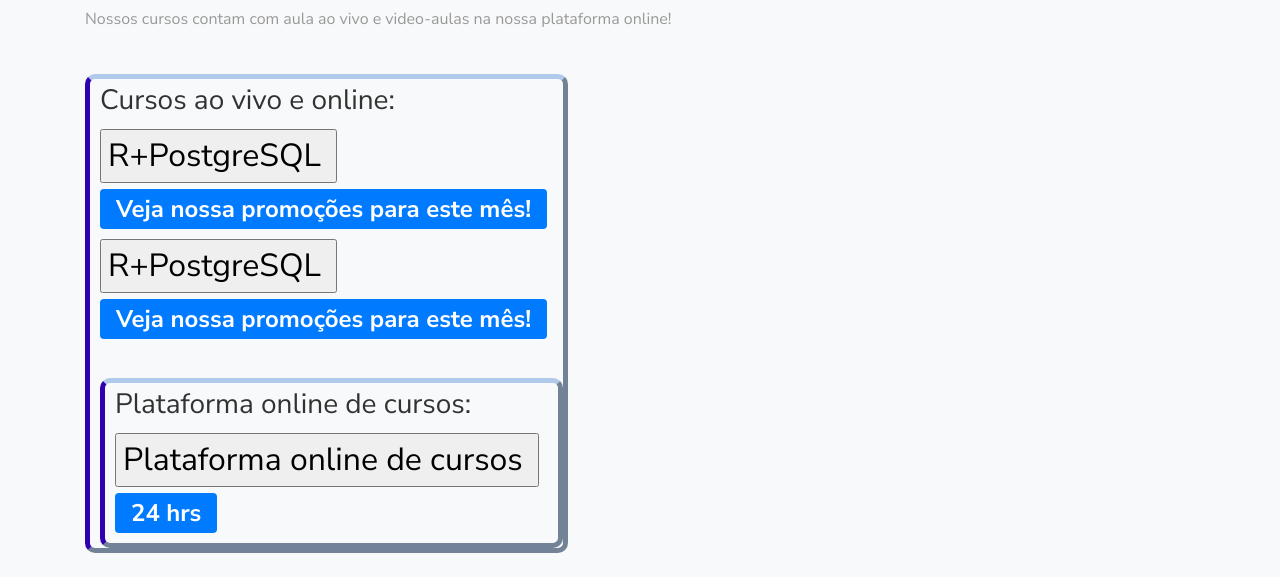
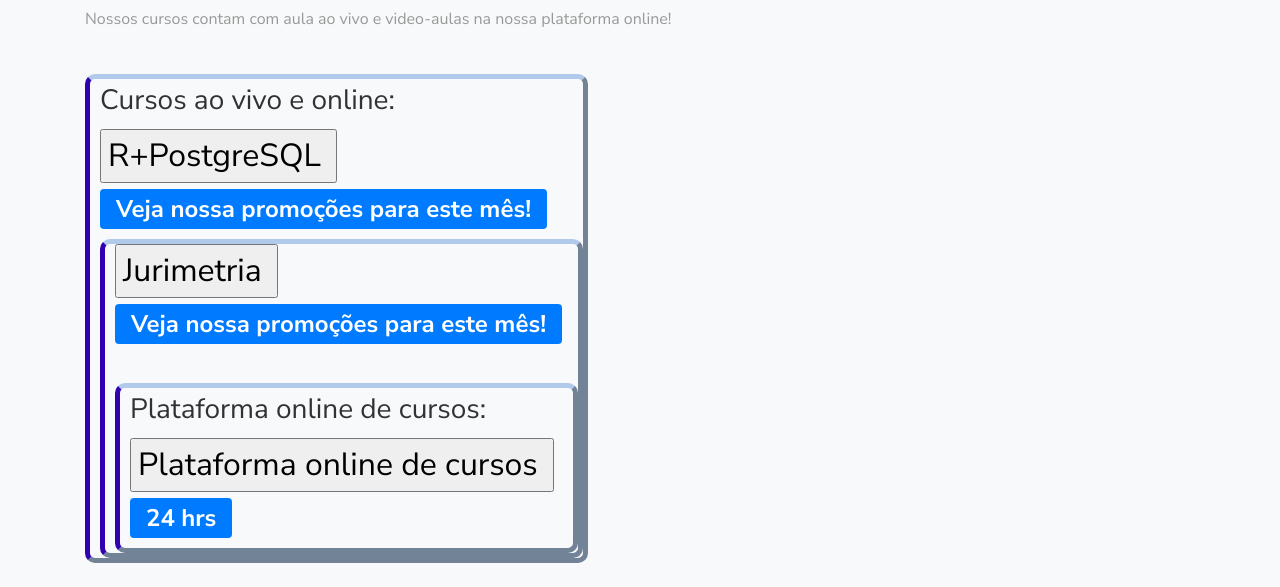
Before and after one commit to consudata/consudata, a plain HTML site: page docs/job-post.html in a window 1280 px wide. Shown: the part 732-1319 px from the top of the page. Drawn offline with Linux system fonts and the light colour scheme; some packages are replaced by stand-ins of ours; no server answers.

Commit message:
Update job-post.html

```diff
--- a/docs/job-post.html
+++ b/docs/job-post.html
@@ -100,8 +100,9 @@
                            <span class="bg-primary text-white badge py-2 px-3"> Veja nossa promoções para este mês!</span>
                           </div>
                         </div>
+			    <div id="quadro1">
 			     <div class="job-post-item-header d-flex align-items-center">
-                          <h2 class="mr-3 text-black"><input id="butao" type="button" onClick="window.open('https://jurimetria.consudata.com.br/')" value="R+PostgreSQL "></a>
+                          <h2 class="mr-3 text-black"><input id="butao" type="button" onClick="window.open('https://jurimetria.consudata.com.br/')" value="Jurimetria "></a>
                             <div class="badge-wrap">
                            <span class="bg-primary text-white badge py-2 px-3"> Veja nossa promoções para este mês!</span>
                           </div>
```
